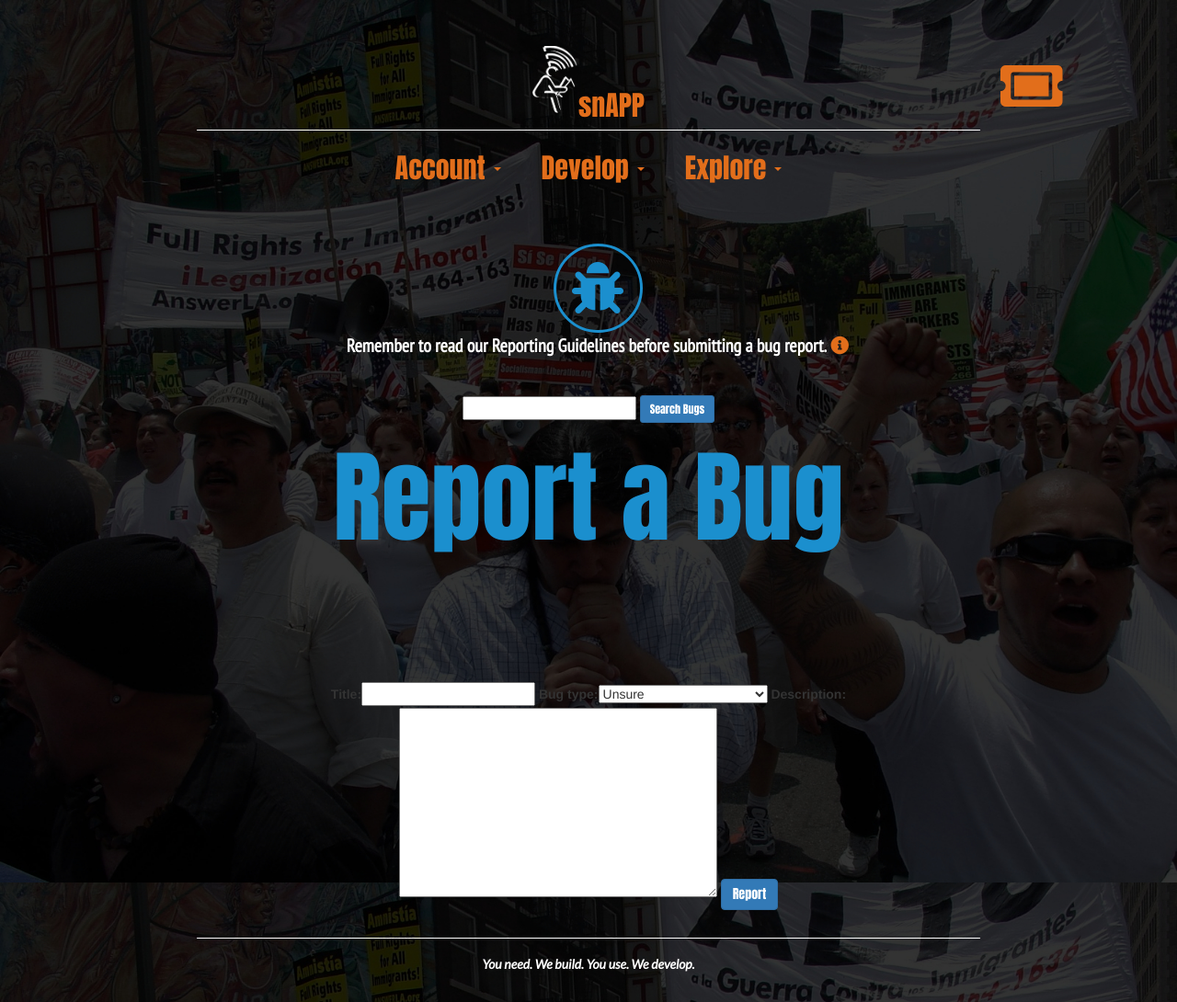
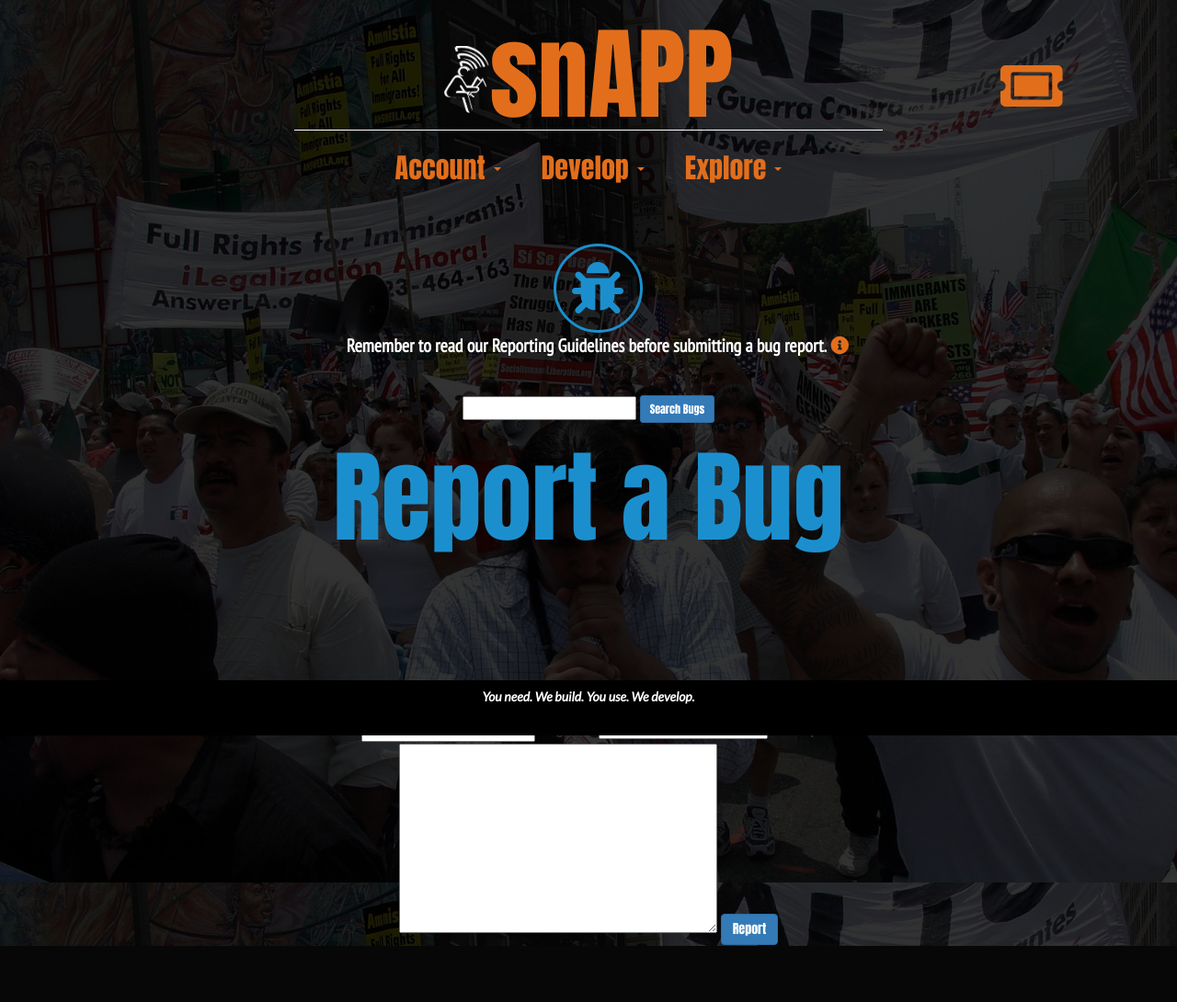
Before and after one commit to Deasun/snAPP, a Django app: page /bugtickets/new/ in a window 1280 px wide. Shown: the whole page at 92% size. After the commit the page ends 1029 px from the top, so only its background shows below. Run offline with Django 3.2, Linux system fonts and the light colour scheme; the visitor is signed in with stand-in values (Sample User, id 1); some libraries are stand-ins or nearby versions.

Commit message:
-lg index.html styled

```diff
--- a/bugtickets/templates/report_form.html
+++ b/bugtickets/templates/report_form.html
@@ -75,10 +75,55 @@
 <div class="row">
     <div class="col-xs-12 registration">
         <form method='POST' enctype="multipart/form-data">
+            <p><em>How to report effectively</em> <i type="button" class="fas fa-info-circle fa-1x info" data-toggle="modal" data-target="#bugModal"></i></p>
+
             {% csrf_token %} {{ report_form | as_bootstrap }}
             <button type="submit" class="btn btn-primary">Report</button>
         </form>
     </div>
 </div>
 
+<div class="col-xs-12">
+    <!--Modal-->
+    <div class="modal fade" id="bugModal" role="dialog">
+        <div class="modal-dialog">
+
+            <!-- Modal content-->
+            <div class="modal-content">
+                <div class="modal-header bug_modal_head">
+                    <button type="button" class="close" data-dismiss="modal">&times;</button>
+                    <h4 class="modal-title">Report effectively</h4>
+                </div>
+                <div class="modal-body">
+                    <p>When reporting a bug, <strong>please be as specific as possible.</strong> We will sort out the issue quicker if the information provided is both accurate and clear.<br><br>Please follow these guidelines:<br><br>
+                    <strong><em>Title:</em></strong> Provide a short title of your choice which sums up the problem you are experiencing.<br><br><strong><em>Bug type:</em></strong> Select the heading from the dropdown list which you believe your bug falls under:<br><br>
+                        <u>Functional</u> - If something that you expect snAPP to do is hard, awkward, confusing, or impossible - report it!<br>
+                        <u>Communication</u> - Everything you need to know in order to use snAPP should be available on the screen. If it isn't, report it!<br>
+                        <u>Something Missing</u> - If you cannot save changes, upload an image, access a page or do something you expect to be able to do - report it!. <br>
+                        <u>Spelling & Grammar</u> - you know what these are...<br>
+                        <u>Error Notices</u> - If you experience an error but don't know how to handfle it, report it!<br>
+                        <u>Bad Calculations</u> - when the math (total amount, numbers of tickets or comments or upvotes, etc) just does not seem to be working, report it!<br>
+                        <u>Not Doing What it Should!</u> - If you expect to go from A to B but end up at Z, report it!<br><br>
+                        <strong><em>Description:</em></strong> Describe your problem in the most concise and accurate way you can. It helps us to solve issues quickly!
+                    </p>
+                </div>
+                <div class="modal-footer">
+                    <div class="row">
+                        <div class="col-xs-4">
+                            <img class='stick-head' src='{{MEDIA_URL}}images/readstic2.png'>
+                        </div>
+                        <div class="col-xs-8">
+                            <button type="button" class="btn btn-lg btn-primary" data-dismiss="modal">Close</button>
+                        </div>
+
+                    </div>
+
+
+                </div>
+            </div>
+
+        </div>
+    </div>
+</div>
+
 {% endblock %}
--- a/static/css/_buttons.scss
+++ b/static/css/_buttons.scss
@@ -1,5 +1,5 @@
 .icon-sections {
-    margin-top: 6rem;
+    margin-top: 9rem;
 }
 
 .icon-centered {
@@ -9,7 +9,7 @@
 
 
 .home-btn {
-    margin-top: 5rem;
+    margin-top: 9rem;
 }
 
 .info {
--- /dev/null
+++ b/static/css/_footer.scss
@@ -0,0 +1,8 @@
+#footer {
+ position:fixed;
+ width: 100%;
+ bottom:0;
+ left:0;
+ height: 60px;
+ background-color: #000;
+}
--- a/static/css/_globals.scss
+++ b/static/css/_globals.scss
@@ -82,14 +82,11 @@ hr {
     margin-top: -1rem;
     border-color: $white;
     width: 66.6%;
+    @media (min-width: 768px) {
+        width: 50%;
+    }
 }
 
-#footer {
-    position: relative;
-    bottom: 0;
-    width: 100%;
-    height: 60px;
-}
 
 
     // blockquote
--- a/static/css/custom.css
+++ b/static/css/custom.css
@@ -135,12 +135,9 @@ hr {
   margin-top: -1rem;
   border-color: #fff;
   width: 66.6%; }
-
-#footer {
-  position: relative;
-  bottom: 0;
-  width: 100%;
-  height: 60px; }
+  @media (min-width: 768px) {
+    hr {
+      width: 50%; } }
 
 blockquote {
   border-left: 0.5rem solid #b37bff; }
@@ -231,13 +228,13 @@ blockquote {
   color: #d9534f; }
 
 .icon-sections {
-  margin-top: 6rem; }
+  margin-top: 9rem; }
 
 .icon-centered {
   vertical-align: center; }
 
 .home-btn {
-  margin-top: 5rem; }
+  margin-top: 9rem; }
 
 .info {
   color: #e26e1b; }
@@ -315,8 +312,13 @@ a .fa-cc-stipe {
   background-color: #e4d043;
   color: #000; }
 
-footer {
-  margin-top: 4rem; }
+#footer {
+  position: fixed;
+  width: 100%;
+  bottom: 0;
+  left: 0;
+  height: 60px;
+  background-color: #000; }
 
 .comment {
   overflow: hidden;
--- a/static/css/footer.scss
+++ /dev/null
@@ -1,3 +0,0 @@
-footer {
-    margin-top: 4rem;
-}
--- a/templates/base.html
+++ b/templates/base.html
@@ -38,7 +38,7 @@
                     {% endif %}
                 </a> {% endif %}
 
-                <h1 class="masthead-brand"><img class='stick-head' src='{{MEDIA_URL}}images/readstic2.png'><a href="{% url 'index' %}">snAPP</a></h1>
+                <h1 class="masthead-brand"><img class='stick-head' src='{{MEDIA_URL}}images/readstic2.png'>snAPP</h1>
                 <hr>
                 <nav class="nav nav-masthead justify-content-center">
 
@@ -98,7 +98,6 @@
 
             <div class="row">
                 <div class="col-xs-12">
-                    <hr>
                     <h5><strong>You need. We build. You use. We develop.</strong></h5>
                 </div>
             </div>
```
Also changed, not shown: accounts/templates/index.html (+4 -4 lines), static/css/_tables.scss (renamed from static/css/tables.scss), 1 other file. Lines whose indentation alone changed are shown as unchanged.
